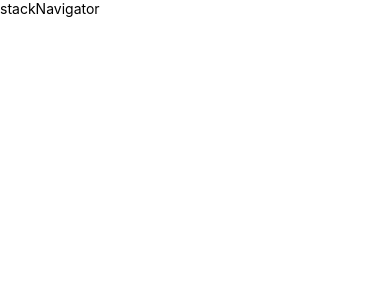
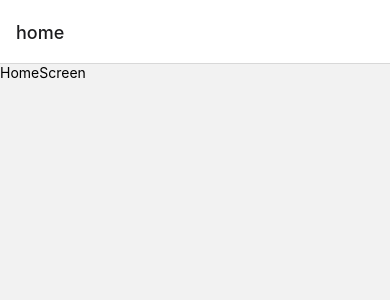
Before and after one commit to kencal20/todoApp_WithFirebase, a React Native app: screen /home in a window 390 px wide. Shown: the top 300 px of the page. Built offline with nearby package versions, Linux system fonts and the light colour scheme.

Commit message:
stackNavigator update

```diff
--- a/src/routes/stackNavigator.js
+++ b/src/routes/stackNavigator.js
@@ -1,10 +1,19 @@
-import { View, Text } from 'react-native'
 import React from 'react'
+import { createStackNavigator } from '@react-navigation/stack'
+import { NavigationContainer } from '@react-navigation/native'
+import HomeScreen from '../pages/homeScreen'
+import DetailsScreen from '../pages/detailsScreen'
+import AddTaskScreen from '../pages/addTaskScreen'
 
 export default function StackNavigator() {
+    const Stack = createStackNavigator()
   return (
-    <View>
-      <Text>stackNavigator</Text>
-    </View>
+  <NavigationContainer>
+    <Stack.Navigator>
+        <Stack.Screen name='home' component={HomeScreen}/>
+        <Stack.Screen name='detailsScreen' component={DetailsScreen}/>
+        <Stack.Screen name='addTask' component={AddTaskScreen}/>
+    </Stack.Navigator>
+  </NavigationContainer>
   )
 }
```
